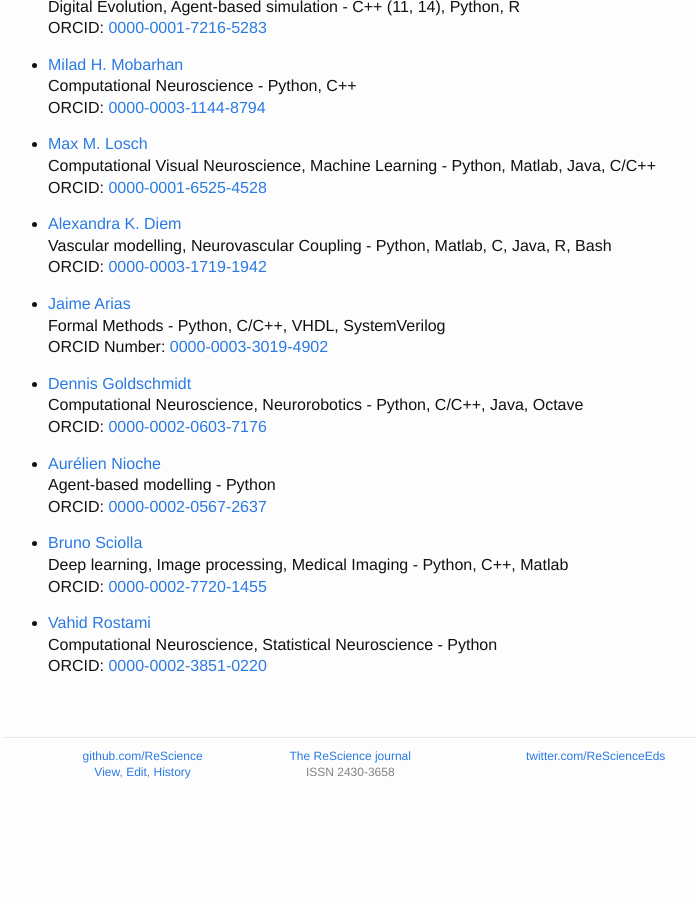
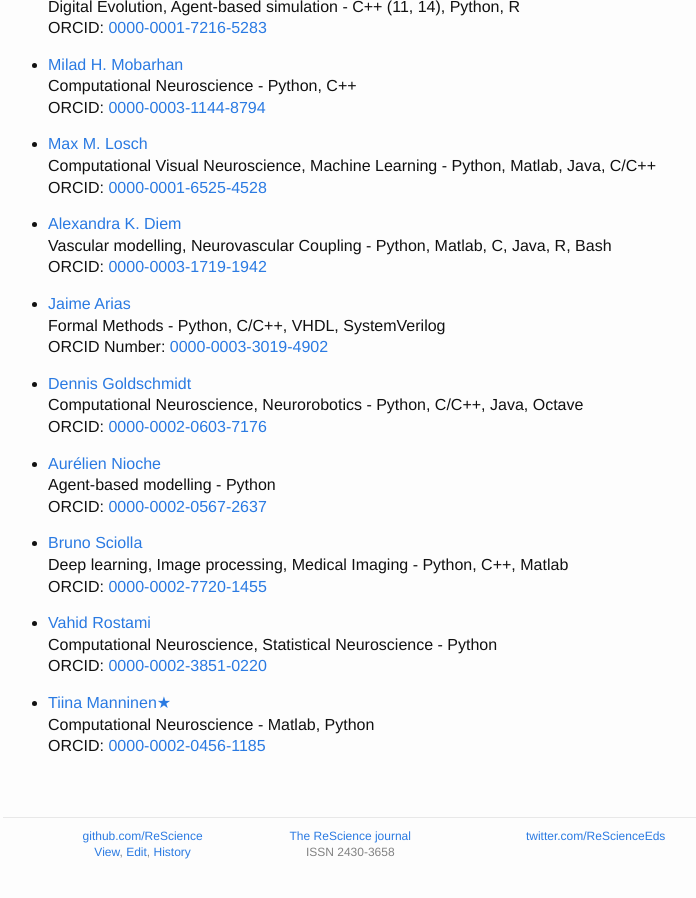
Before and after one commit to ReScience/rescience.github.io, a Jekyll site: the page built from 04-board.md, in a window 1280 px wide and 900 px high, scrolled down 7169 px. Shown: the whole window, without its empty margins (252-948 px from the left). Built offline with Jekyll 4.4.1, drawn with Linux system fonts in a browser that asks for light colours; our own code applies the rules of GitHub Pages for plain Markdown files; before the commit the page ends 7989 px from its top, so only the background shows below that.

Commit message:
Added Tiina Manninen

```diff
--- a/04-board.md
+++ b/04-board.md
@@ -130,7 +130,7 @@ accepts submissions in other open source languages.
   </small>
 
 * [Benoît Girard](https://github.com/benoit-girard)
-  [★](https://github.com/ReScience/ReScience-submission/pull/3)[★](https://github.com/ReScience/ReScience-submission/pull/22)
+  [★](https://github.com/ReScience/ReScience-submission/pull/3)[★](https://github.com/ReScience/ReScience-submission/pull/22)[★](https://github.com/ReScience/ReScience-submission/pull/33)
   Computational Neuroscience, Robotics - Python, C
   ORCID: [0000-0002-8117-7064](http://orcid.org/0000-0002-8117-7064)
   <small>
@@ -375,7 +375,7 @@ accepts submissions in other open source languages.
   Diffusion Imaging and Simulation - Java, Python, C++
   ORCID: [0000-0002-9530-5477](http://orcid.org/0000-0002-9530-5477)
 
-* [Christoph Metzner](https://github.com/ChristophMetzner)
+* [Christoph Metzner](https://github.com/ChristophMetzner)[★](https://github.com/ReScience/ReScience-submission/pull/33)
   Computational Neuroscience - Python, Matlab, Neuron, Genesis, Auryn/C++
   ORCID: [0000-0002-5933-2101](http://orcid.org/0000-0002-5933-2101)
 
@@ -440,3 +440,7 @@ accepts submissions in other open source languages.
 * [Vahid Rostami](https://github.com/Vahidrostami)
   Computational Neuroscience, Statistical Neuroscience - Python
   ORCID: [0000-0002-3851-0220](orcid.org/0000-0002-3851-0220)
+
+* [Tiina Manninen](https://github.com/TiinaManninen)[★](https://github.com/ReScience/ReScience-submission/pull/33)
+  Computational Neuroscience - Matlab, Python
+  ORCID: [0000-0002-0456-1185](https://orcid.org/xxxx)
```
